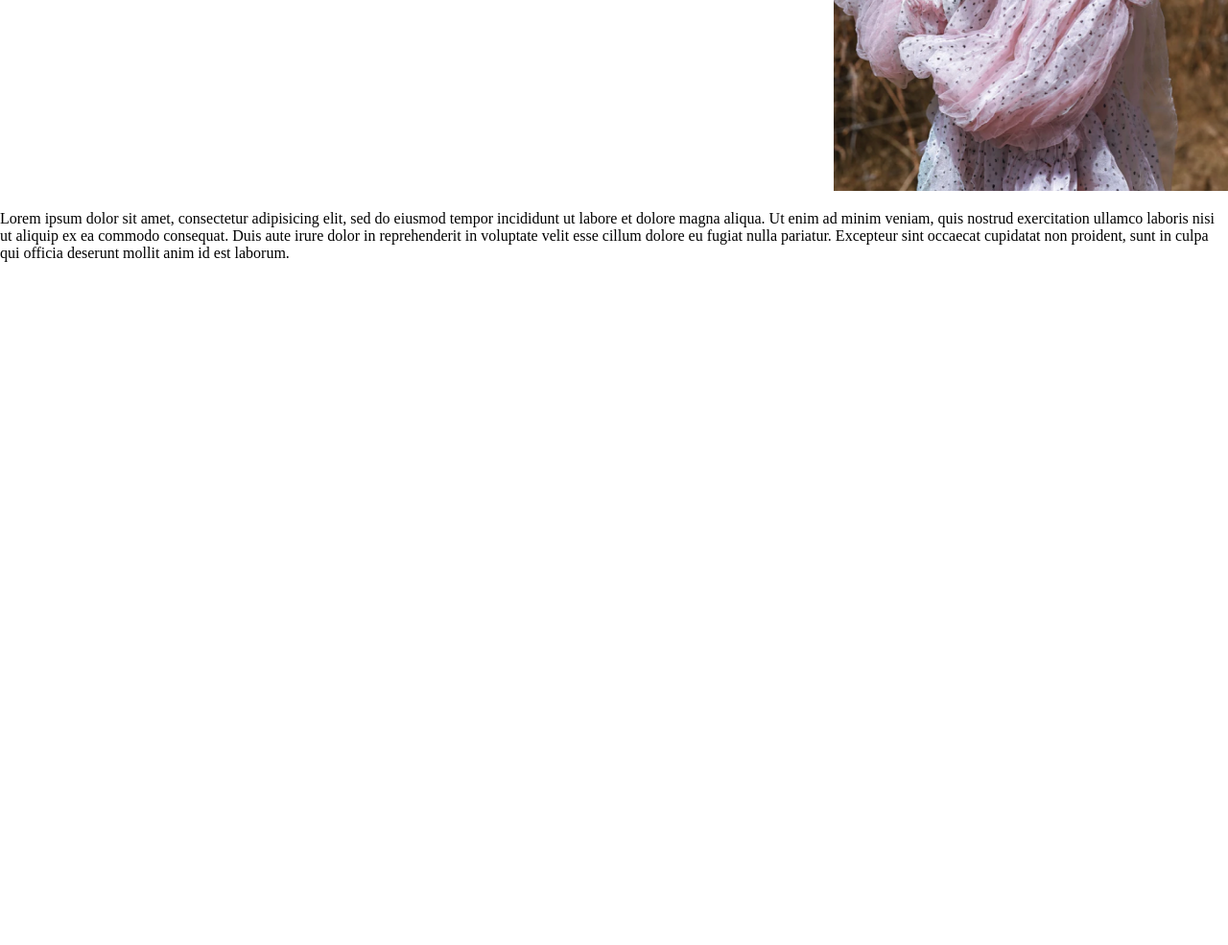
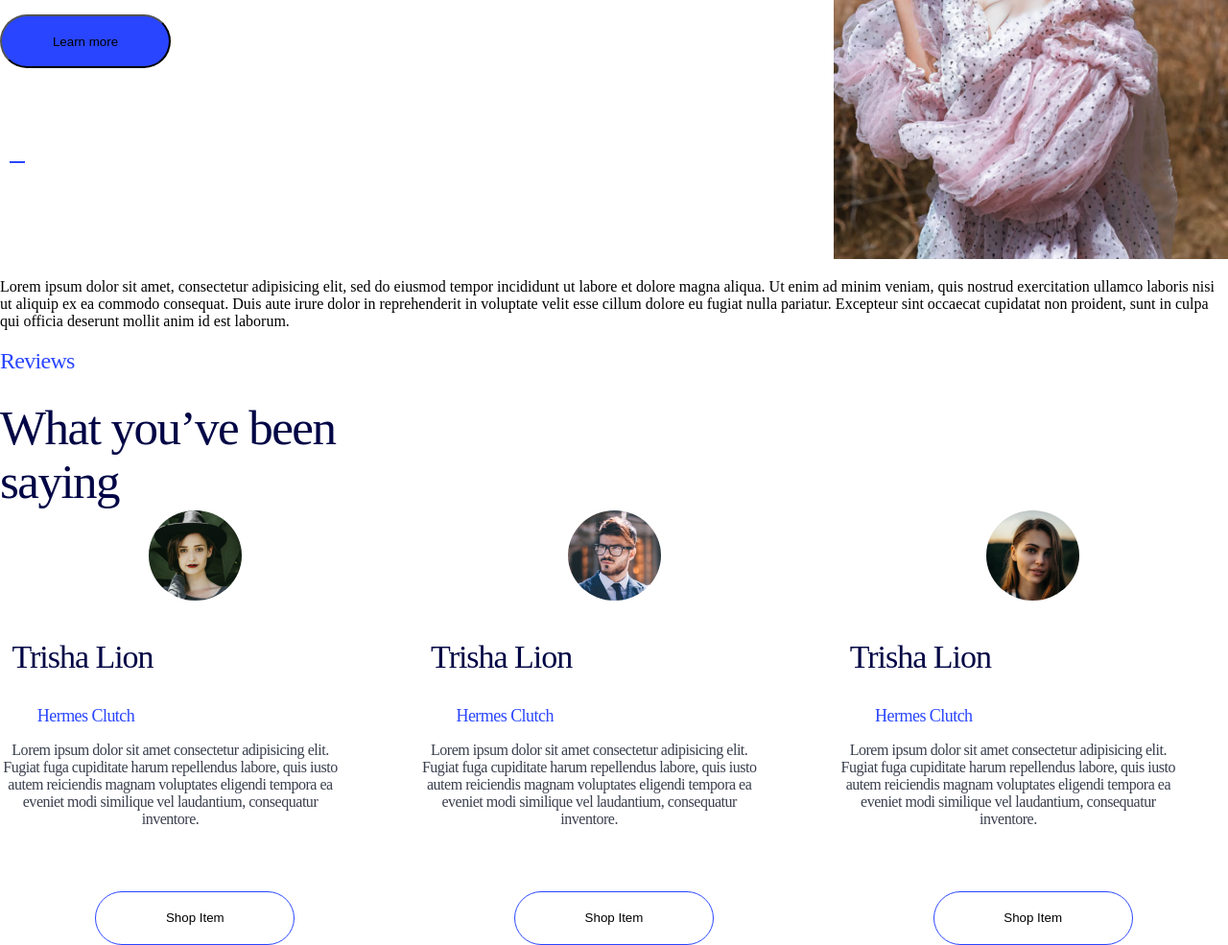
Before and after one commit to Aniaydinyan/Fashion-House, a plain HTML site: page index.html in a window 1280 px wide. Shown: the part 622-1607 px from the top of the page at 96% size. Before the commit the page ends 911 px from the top, so only its background shows below. Drawn offline with Linux system fonts and the light colour scheme.

Commit message:
added reviwes section

```diff
--- a/index.html
+++ b/index.html
@@ -7,9 +7,24 @@
 	<title>Document</title>
 </head>
 <body>
+	<header class="header">
+			<h1 class="fashion-title">Fashion House</h1>
+		<nav>
+			<ul class="nav-bar">
+				<li class="nav-bar-item"><a class="nav-bar-link" href="#">Lastest News</a></li>
+				<li class="nav-bar-item"><a class="nav-bar-link" href="#">Shopping</a></li>
+				<li class="nav-bar-item"><a class="nav-bar-link" href="#">Blog</a></li>
+				<li class="nav-bar-item"><a class="nav-bar-link" href="#">Community</a></li>
+				<li class="nav-bar-item"><a class="nav-bar-link" href="#">Reviews</a></li>
+				<li class="nav-bar-item"><a class="nav-bar-link" href="#">Members</a></li>
+			</ul>
+		</nav>
+	</header>
+
+
 	<div class="main">
 		<div class="container">
-			<h1 class="container-title">Fashion fits from the big brands</h1>
+			<h2 class="container-title">Fashion fits from the big brands</h2>
 			<p class="info-text">Lorem ipsum dolor, sit amet consectetur adipisicing elit. Libero similique sunt, facere molestiae modi necessitatibus quisquam illo nulla.</p>
 			<input class="learn-more" type="button" value="Learn more">
 		</div>
@@ -26,5 +41,37 @@
 	 cillum dolore eu fugiat nulla pariatur. Excepteur sint occaecat cupidatat non
 	 proident, sunt in culpa qui officia deserunt mollit anim id est laborum.
 	</p>
+	<!-- reviews-section -->
+		<section class="reviews-section">
+		<div class="reviews">Reviews</div>
+		<div class="reviews-title">What you’ve been saying</div>
+		<div class="reviews-container">
+
+			<div class="reviews-card">
+				<img class="img-1" src="img-1.png" alt="#">
+				<p class="reviews-name">Trisha Lion</p>
+				<p class="name-info">Hermes Clutch</p>
+				<p class="reviews-text">Lorem ipsum dolor sit amet consectetur adipisicing elit. Fugiat fuga cupiditate harum repellendus labore, quis iusto autem reiciendis magnam voluptates eligendi tempora ea eveniet modi similique vel laudantium, consequatur inventore.</p>
+				<button class="reviews-button">Shop Item</button>
+			</div>
+			<div class="reviews-card">
+				<img class="img-1" src="img-2.png" alt="#">
+				<p class="reviews-name">Trisha Lion</p>
+				<p class="name-info">Hermes Clutch</p>
+				<p class="reviews-text">Lorem ipsum dolor sit amet consectetur adipisicing elit. Fugiat fuga cupiditate harum repellendus labore, quis iusto autem reiciendis magnam voluptates eligendi tempora ea eveniet modi similique vel laudantium, consequatur inventore.</p>
+				<button class="reviews-button">Shop Item</button>
+			</div>
+
+			<div class="reviews-card">
+				<img class="img-1" src="img-3.png" alt="#">
+				<p class="reviews-name">Trisha Lion</p>
+				<p class="name-info">Hermes Clutch</p>
+				<p class="reviews-text">Lorem ipsum dolor sit amet consectetur adipisicing elit. Fugiat fuga cupiditate harum repellendus labore, quis iusto autem reiciendis magnam voluptates eligendi tempora ea eveniet modi similique vel laudantium, consequatur inventore.</p>
+				<button class="reviews-button">Shop Item</button>
+			</div>
+
+		</div>
+
+</section>
 </body>
 </html>
--- a/style.css
+++ b/style.css
@@ -6,6 +6,68 @@ body {
 	padding: 0;
 	margin: 0;
 }
+
+.header {
+	display: flex;
+	justify-content: space-between;
+	align-items: center;
+	padding: 30px 10px;
+}
+
+.fashion-title {
+	font-size: 27px;
+	line-height: 100%;
+	color: black;
+}
+
+.fashion-title::before {
+	content: "";
+    width: 14px;
+    border: 1px solid #2945FF;
+    position: absolute;
+    bottom: 8px;
+}
+
+.nav-bar {
+	display: flex;
+	list-style-type: none;
+	padding: 12px 24px;
+	margin: 20px;
+}
+.nav-bar-item {
+	display: inline-block;
+}
+
+.nav-bar-item:first-child{
+	flex-grow: 1;
+}
+
+
+.nav-bar-item:hover {
+	width: 114px;
+	height: 43px;
+	background: #2945FF;
+	border-radius: 24px;
+
+}
+
+.nav-bar-link {
+	padding: 12px 24px;
+	color: black;
+	text-decoration: none;
+}
+
+.nav-links {
+	width: 86px;
+	height: 15px;
+	font-size: 16px;
+	line-height: 100%;
+	letter-spacing: -0.03em;
+	color: black;
+
+}
+
+
 
 .main {
 	display: flex;
@@ -37,8 +99,7 @@ input[type=button] {
 .girl-img {
 	margin-top: 210px;
 	max-width: 100%;
-	width: 465px;
-	height: 611px;
+	width: 100%;
 }
 
 /*.design-img {
@@ -57,3 +118,86 @@ input[type=button] {
 	display: none-flex;
 }
 }
+
+.reviews-section {
+	overflow: auto;
+}
+
+.reviews-section::-webkit-scrollbar {
+	display: none;
+}
+
+.reviews-container{
+	display: flex;
+	margin: -15px;
+}
+
+.reviews {
+	width: 93px;
+	height: 32px;
+	font-size: 24px;
+	line-height: 32px;
+	letter-spacing: -0.03em;
+	color: #2945FF;
+}
+
+.reviews-title {
+	width: 408px;
+	height: 114px;
+	font-size: 51px;
+	line-height: 111%;
+	letter-spacing: -0.03em;
+	color: #000545;
+	margin-top: 26px;
+}
+
+.img-1 {
+	border-radius: 50%;
+	margin: calc(50% - );
+}
+
+.reviews-card {
+	width: 466px;
+	color: #DBB37866;
+	border-radius: 13px;
+	text-align: center;
+	margin: 15px;
+
+}
+
+.reviews-name {
+	width: 172px;
+	height: 38px;
+	font-size: 34px;
+	line-height: 41px;
+	text-align: center;
+	letter-spacing: -0.03em;
+	color: #000545;
+}
+
+.name-info {
+	width: 179px;
+	height: 19px;
+	font-size: 18px;
+	letter-spacing: -0.03em;
+	color: #2945FF;
+}
+
+.reviews-text {
+	width: 355px;
+	height: 140px;
+	font-weight: 300;
+	font-style: 14px;
+	text-align: center;
+	letter-spacing: -0.03em;
+	color: #393F4D;
+}
+
+.reviews-button {
+	justify-content: center;
+	width: 208px;
+	height: 56px;
+	background-color: #fff;
+	border: 1px solid #2945FF;
+	border-radius: 69.4639px;
+}
```
Also changed, not shown: img-1.png (added), img-2.png (added), img-3.png (added).
